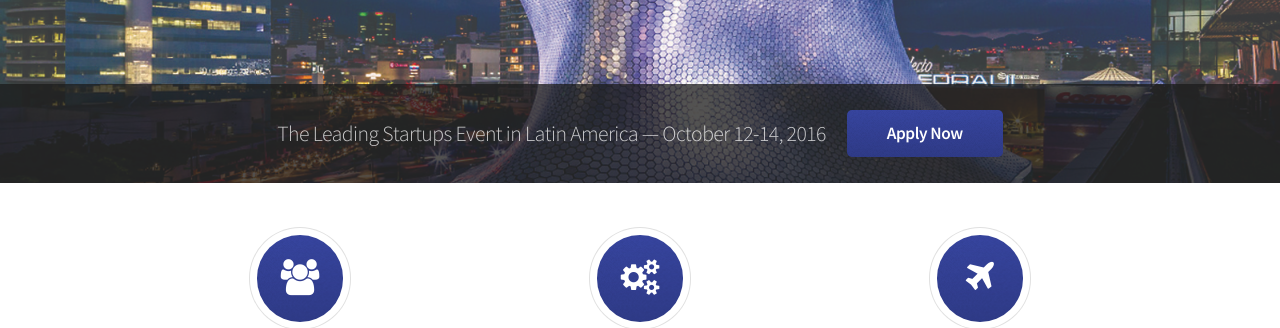
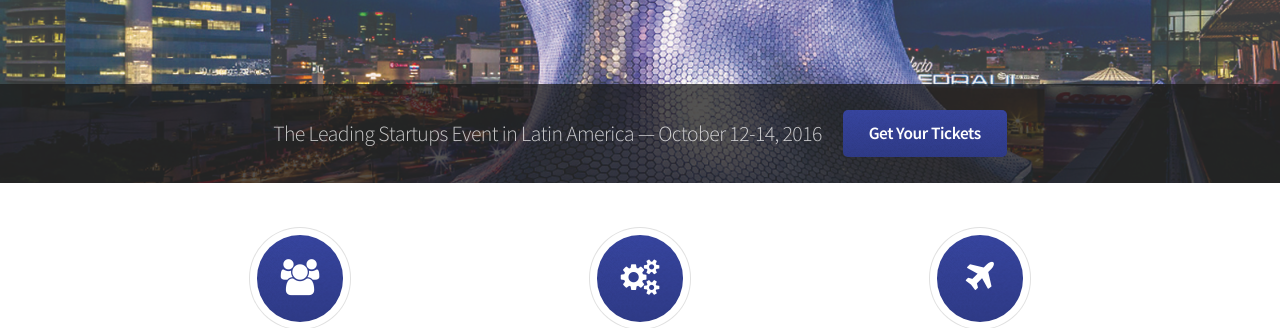
Before and after one commit to LatAmStartups/LatAmStartups.github.io, a Jekyll site: the page built from conference2016.html, in a window 1280 px wide and 900 px high. Shown: the part 350-678 px from the top of the window. Built offline with Jekyll 4.4.1, drawn with Linux system fonts in a browser that asks for light colours.

Commit message:
change apply to tickets

```diff
--- a/conference2016.html
+++ b/conference2016.html
@@ -7,7 +7,7 @@ layout: defaultconf
 	<section id="banner" style="background-image: url(assets/images/conferencebanner.jpg)">
 		<header>
 			<h2><em>The Leading Startups Event in Latin America &mdash; October 12-14, 2016</em></h2>
-			<a href="apply.html" class="button">Apply Now</a>
+			<a href="tickets.html" class="button">Get Your Tickets</a>
 		</header>
 	</section>
 
```
